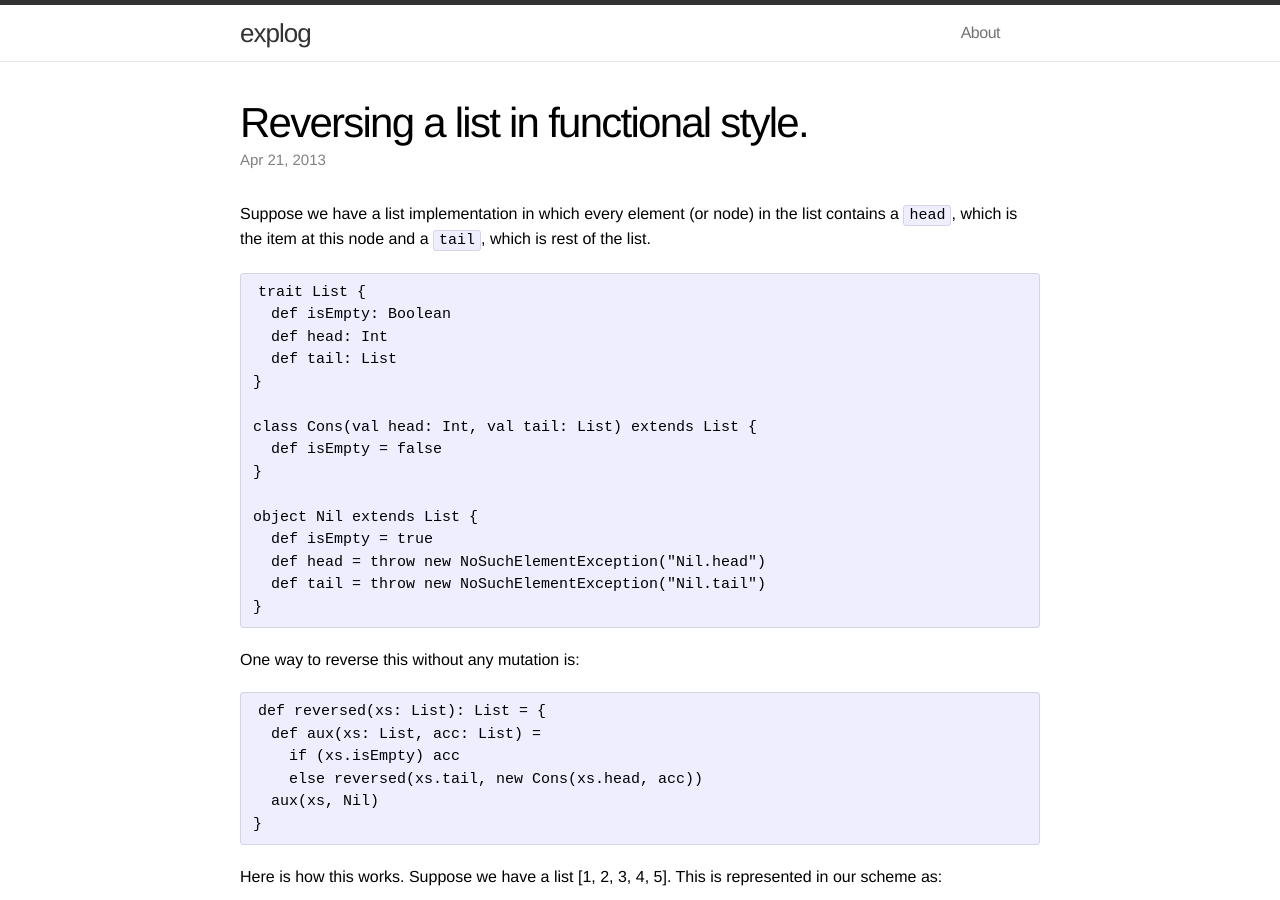
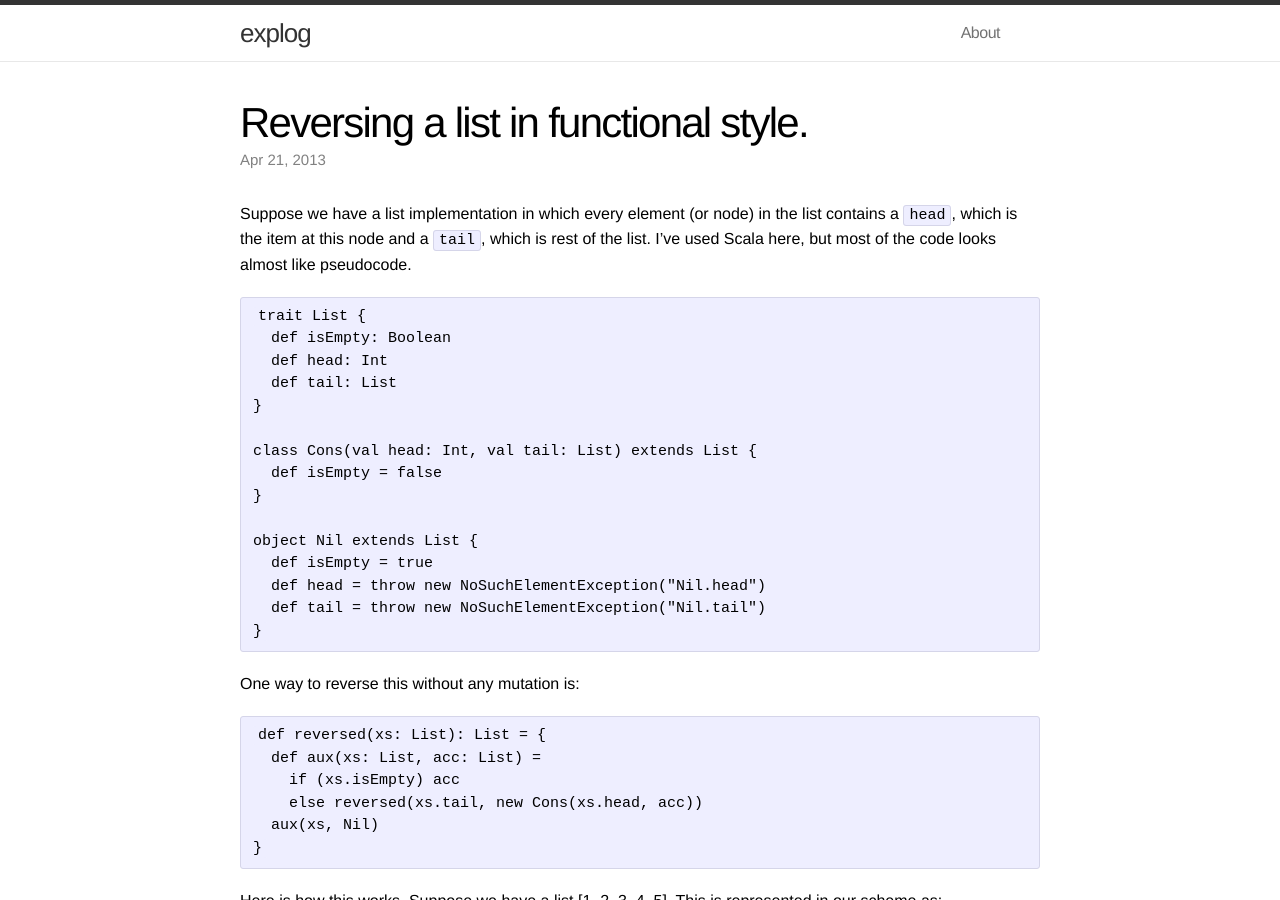
Before and after one commit to yati-sagade/yati-sagade.github.io, a Jekyll site: the page built from _posts/2013-04-21-functional-reverse.markdown, in a window 1280 px wide and 900 px high. Built offline with Jekyll 4.4.1, drawn with Linux system fonts in a browser that asks for light colours.

Commit message:
Say why you use Scala. Tell me.

```diff
--- a/_posts/2013-04-21-functional-reverse.markdown
+++ b/_posts/2013-04-21-functional-reverse.markdown
@@ -8,7 +8,8 @@ title: Reversing a list in functional style.
 
 Suppose we have a list implementation in which every element (or node) in the
 list contains a ``head``, which is the item at this node and a ``tail``, which is
-rest of the list.
+rest of the list. I've used Scala here, but most of the code looks almost like
+pseudocode.
 
     trait List {
       def isEmpty: Boolean
```
